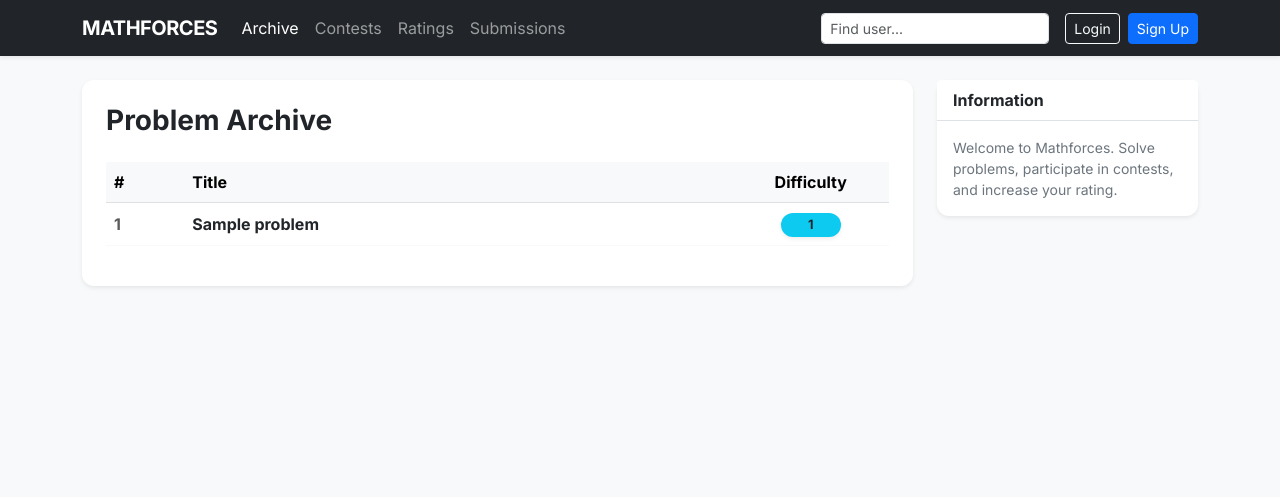
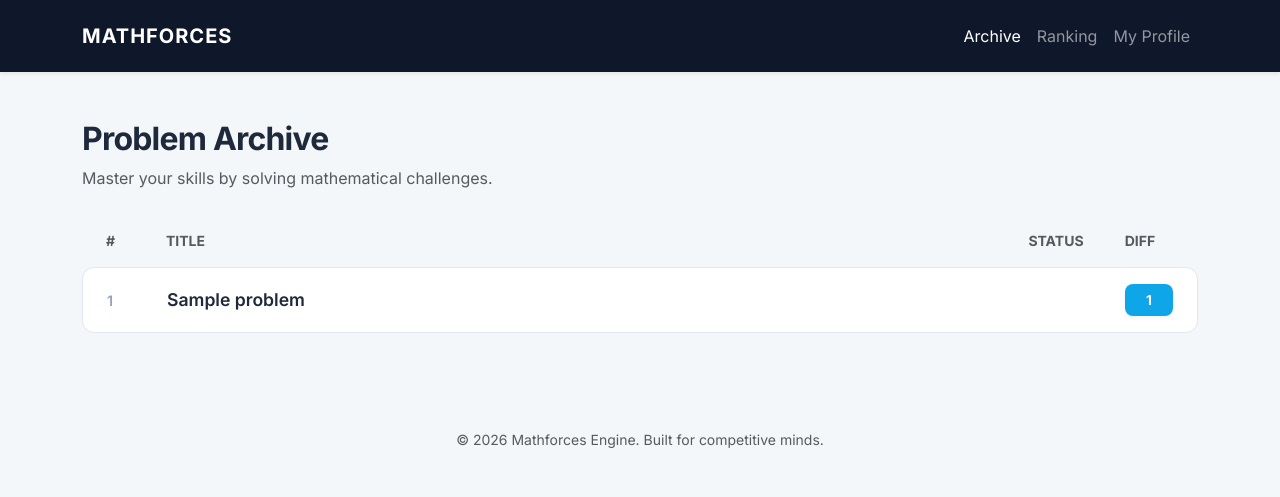
Before and after one commit to HASGITH/Mathforces, a Django app: page /archive/ in a window 1280 px wide. Shown: the top 497 px of the page. Run offline with Django 5.2, Linux system fonts and the light colour scheme; tables that the repository leaves empty hold one stand-in row (values such as "Sample post").

Commit message:
Upgrade problem list UI: added hover effects and square difficulty badges

```diff
--- a/archive/templates/archive/problem_list.html
+++ b/archive/templates/archive/problem_list.html
@@ -2,126 +2,149 @@
 <html lang="en">
 <head>
     <meta charset="UTF-8">
-    <meta name="viewport" content="width=device-width, initial-scale=1.0">
-    <title>Mathforces - Archive</title>
+    <title>Problem Archive - Mathforces</title>
     <link href="https://cdn.jsdelivr.net/npm/bootstrap@5.3.0/dist/css/bootstrap.min.css" rel="stylesheet">
-    <link href="https://fonts.googleapis.com/css2?family=Inter:wght@400;600;700&display=swap" rel="stylesheet">
-    <script src="https://polyfill.io/v3/polyfill.min.js?features=es6"></script>
-    <script id="MathJax-script" async src="https://cdn.jsdelivr.net/npm/mathjax@3/es5/tex-mml-chtml.js"></script>
+    <link href="https://fonts.googleapis.com/css2?family=Inter:wght@400;500;600;700&display=swap" rel="stylesheet">
     <style>
-        body { font-family: 'Inter', sans-serif; background-color: #f8f9fa; }
-        .badge-difficulty {
-            font-size: 0.8rem; font-weight: 700; border-radius: 50rem;
-            padding: 0.4em 0.8em; min-width: 60px; display: inline-block; text-align: center;
+        body { font-family: 'Inter', sans-serif; background-color: #f4f7f9; color: #334155; }
+
+        /* Заголовок архива */
+        .archive-header { margin-bottom: 2rem; }
+        .archive-header h2 { font-weight: 800; color: #1e293b; letter-spacing: -0.025em; }
+
+        /* Контейнер списка задач */
+        .problem-card {
+            background: white;
+            border-radius: 12px;
+            border: 1px solid #e2e8f0;
+            transition: all 0.3s cubic-bezier(0.4, 0, 0.2, 1);
+            margin-bottom: 12px;
+            text-decoration: none !important;
+            color: inherit !important;
+            display: block;
+            overflow: hidden;
         }
-        .navbar-brand { font-weight: 800; letter-spacing: -0.5px; }
-        .table-hover tbody tr:hover { background-color: #ffffff; transform: scale(1.005); transition: all 0.2s; box-shadow: 0 4px 6px rgba(0,0,0,0.05); }
-        .card { border-radius: 12px; }
+
+        /* Эффект наведения */
+        .problem-card:hover {
+            transform: translateY(-4px);
+            box-shadow: 0 12px 20px -5px rgba(0, 0, 0, 0.1), 0 8px 8px -5px rgba(0, 0, 0, 0.04);
+            border-color: #3b82f6;
+            background-color: #fff;
+        }
+
+        .problem-row {
+            display: grid;
+            grid-template-columns: 60px 1fr auto auto;
+            align-items: center;
+            padding: 16px 24px;
+        }
+
+        .prob-id { font-weight: 600; color: #94a3b8; font-size: 0.9rem; }
+        .prob-title { font-weight: 600; font-size: 1.1rem; color: #1e293b; }
+
+        /* Тег решенной задачи */
+        .solved-check {
+            color: #10b981;
+            background: #ecfdf5;
+            padding: 2px 8px;
+            border-radius: 6px;
+            font-size: 0.8rem;
+            margin-left: 10px;
+            font-weight: 700;
+        }
+
+        /* Сложность: Округленные квадраты */
+        .difficulty-box {
+            width: 48px;
+            height: 32px;
+            display: flex;
+            align-items: center;
+            justify-content: center;
+            border-radius: 8px; /* Тот самый скругленный квадрат */
+            font-weight: 700;
+            font-size: 0.85rem;
+            color: white;
+            margin-left: 20px;
+            box-shadow: 0 2px 4px rgba(0,0,0,0.05);
+        }
+
+        /* Цвета сложности */
+        .diff-baby { background-color: #0ea5e9; }
+        .diff-easy { background-color: #10b981; }
+        .diff-normal { background-color: #6366f1; }
+        .diff-hard { background-color: #f59e0b; }
+        .diff-legendary { background-color: #ef4444; }
+        .diff-x { background-color: #1e293b; text-shadow: 0 0 8px #ef4444; }
+
+        /* Навигация */
+        .navbar { background-color: #0f172a !important; padding: 1rem 0; }
+        .navbar-brand { font-weight: 800; letter-spacing: 1px; }
     </style>
 </head>
-<body class="bg-light">
+<body>
 
-    <nav class="navbar navbar-expand-lg navbar-dark bg-dark mb-4 shadow-sm sticky-top">
+    <nav class="navbar navbar-expand-lg navbar-dark mb-5 shadow-sm">
         <div class="container">
             <a class="navbar-brand" href="{% url 'problem_list' %}">MATHFORCES</a>
-            <button class="navbar-toggler" type="button" data-bs-toggle="collapse" data-bs-target="#navbarNav">
-                <span class="navbar-toggler-icon"></span>
-            </button>
-            <div class="collapse navbar-collapse" id="navbarNav">
-                <ul class="navbar-nav me-auto">
-                    <li class="nav-item"><a class="nav-link active" href="{% url 'problem_list' %}">Archive</a></li>
-                    <li class="nav-item"><a class="nav-link" href="{% url 'contest_list' %}">Contests</a></li>
-                    <li class="nav-item"><a class="nav-link" href="{% url 'ranking' %}">Ratings</a></li>
-                    <li class="nav-item"><a class="nav-link" href="{% url 'submission_list' %}">Submissions</a></li>
-                </ul>
-                <div class="navbar-nav ms-auto align-items-center gap-2">
-                    <form class="d-flex me-2" action="{% url 'user_search' %}" method="GET">
-                        <input class="form-control form-control-sm" type="search" name="q" placeholder="Find user...">
-                    </form>
-                    {% if user.is_authenticated %}
-                        <a href="{% url 'profile_view' %}" class="nav-link text-white small fw-bold">{{ user.username }}</a>
-                        <form action="{% url 'logout' %}" method="post" style="display:inline;">
-                            {% csrf_token %}
-                            <button type="submit" class="btn btn-outline-danger btn-sm">Log Out</button>
-                        </form>
-                    {% else %}
-                        <a class="btn btn-outline-light btn-sm" href="{% url 'login' %}">Login</a>
-                        <a class="btn btn-primary btn-sm" href="{% url 'signup' %}">Sign Up</a>
-                    {% endif %}
-                </div>
+            <div class="navbar-nav ms-auto">
+                <a class="nav-link active" href="{% url 'problem_list' %}">Archive</a>
+                <a class="nav-link" href="{% url 'ranking_view' %}">Ranking</a>
+                <a class="nav-link" href="{% url 'profile_view' %}">My Profile</a>
             </div>
         </div>
     </nav>
 
     <div class="container">
-        <div class="row">
-            <div class="col-md-9">
-                <div class="card shadow-sm border-0">
-                    <div class="card-body p-4">
-                        <h3 class="card-title mb-4 fw-bold text-dark">Problem Archive</h3>
-                        <div class="table-responsive">
-                            <table class="table align-middle border-light">
-                                <thead class="table-light">
-                                    <tr>
-                                        <th style="width: 10%">#</th>
-                                        <th style="width: 70%">Title</th>
-                                        <th style="width: 20%" class="text-center">Difficulty</th>
-                                    </tr>
-                                </thead>
-                                <tbody>
+        <div class="archive-header">
+            <h2>Problem Archive</h2>
+            <p class="text-muted">Master your skills by solving mathematical challenges.</p>
+        </div>
+
+        <div class="problem-list-container">
+            <div class="px-4 py-2 mb-2 d-none d-md-grid text-muted fw-bold small" style="grid-template-columns: 60px 1fr auto auto;">
+                <div>#</div>
+                <div>TITLE</div>
+                <div style="width: 100px; text-align: center;">STATUS</div>
+                <div style="width: 68px; text-align: center;">DIFF</div>
+            </div>
+
             {% for problem in problems %}
-                                    <tr style="transition: 0.2s;">
-                                        <td class="text-muted fw-bold">{{ problem.id }}</td>
-                                        <td>
-                                            <div class="d-flex flex-column">
-                                                <div class="d-flex align-items-center">
-                                                    <a href="{% url 'problem_detail' problem.id %}" class="text-decoration-none fw-bold me-2 text-dark stretched-link">
+            <a href="{% url 'problem_detail' problem.id %}" class="problem-card">
+                <div class="problem-row">
+                    <div class="prob-id">{{ forloop.counter }}</div>
+                    <div class="prob-title">
                         {{ problem.title }}
-                                                    </a>
                         {% if problem.id in solved_ids %}
-                                                        <span class="badge bg-success rounded-circle" style="width: 20px; height: 20px; padding: 0; display:flex; align-items:center; justify-content:center;">✓</span>
+                            <span class="solved-check">✓ SOLVED</span>
                         {% endif %}
                     </div>
+
+                    <div class="text-muted small d-none d-md-block">
                         </div>
-                                        </td>
-                                        <td class="text-center">
-                                            <span class="badge shadow-sm badge-difficulty {{ problem.difficulty_level }}">
+
+                    <div class="difficulty-box
+                        {% if problem.difficulty < 20 %}diff-baby
+                        {% elif problem.difficulty < 40 %}diff-easy
+                        {% elif problem.difficulty < 60 %}diff-normal
+                        {% elif problem.difficulty < 80 %}diff-hard
+                        {% elif problem.difficulty < 100 %}diff-legendary
+                        {% else %}diff-x{% endif %}">
                         {{ problem.difficulty }}
-                                            </span>
-                                        </td>
-                                    </tr>
-                                    {% empty %}
-                                    <tr><td colspan="3" class="text-center text-muted py-5">No problems found in the archive.</td></tr>
-                                    {% endfor %}
-                                </tbody>
-                            </table>
                     </div>
                 </div>
+            </a>
+            {% empty %}
+            <div class="text-center py-5 bg-white rounded-3 border">
+                <p class="text-muted">No problems found in the archive.</p>
+            </div>
+            {% endfor %}
         </div>
     </div>
 
-            <div class="col-md-3">
-                <div class="card shadow-sm border-0 mb-4">
-                    <div class="card-header bg-white fw-bold border-bottom">Information</div>
-                    <div class="card-body small text-secondary">
-                        Welcome to Mathforces. Solve problems, participate in contests, and increase your rating.
-                    </div>
-                </div>
-                {% if user.is_authenticated %}
-                <div class="card shadow-sm border-0">
-                    <div class="card-body">
-                        <h6 class="fw-bold mb-3 border-bottom pb-2">My Stats</h6>
-                        <div class="d-flex justify-content-between mb-2">
-                            <span class="small text-muted">Current Rating:</span>
-                            <span class="small fw-bold text-primary">{{ user.profile.rating }}</span>
-                        </div>
-                        <a href="{% url 'profile_view' %}" class="btn btn-sm btn-outline-primary w-100 mt-2">View Profile</a>
-                    </div>
-                </div>
-                {% endif %}
-            </div>
-        </div>
-    </div>
-    <script src="https://cdn.jsdelivr.net/npm/bootstrap@5.3.0/dist/js/bootstrap.bundle.min.js"></script>
+    <footer class="py-5 text-center text-muted small mt-5">
+        &copy; 2026 Mathforces Engine. Built for competitive minds.
+    </footer>
+
 </body>
 </html>
```
Lines whose indentation alone changed are shown as unchanged.
